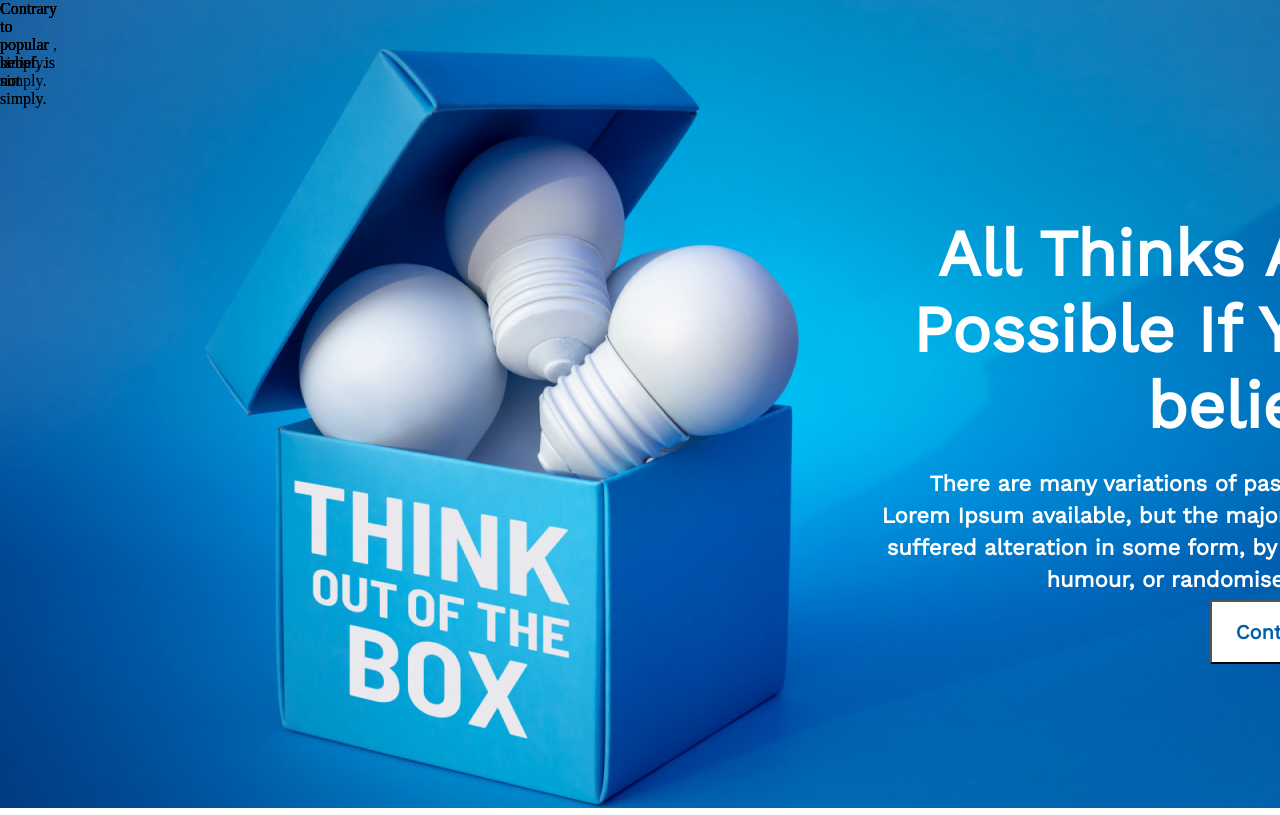
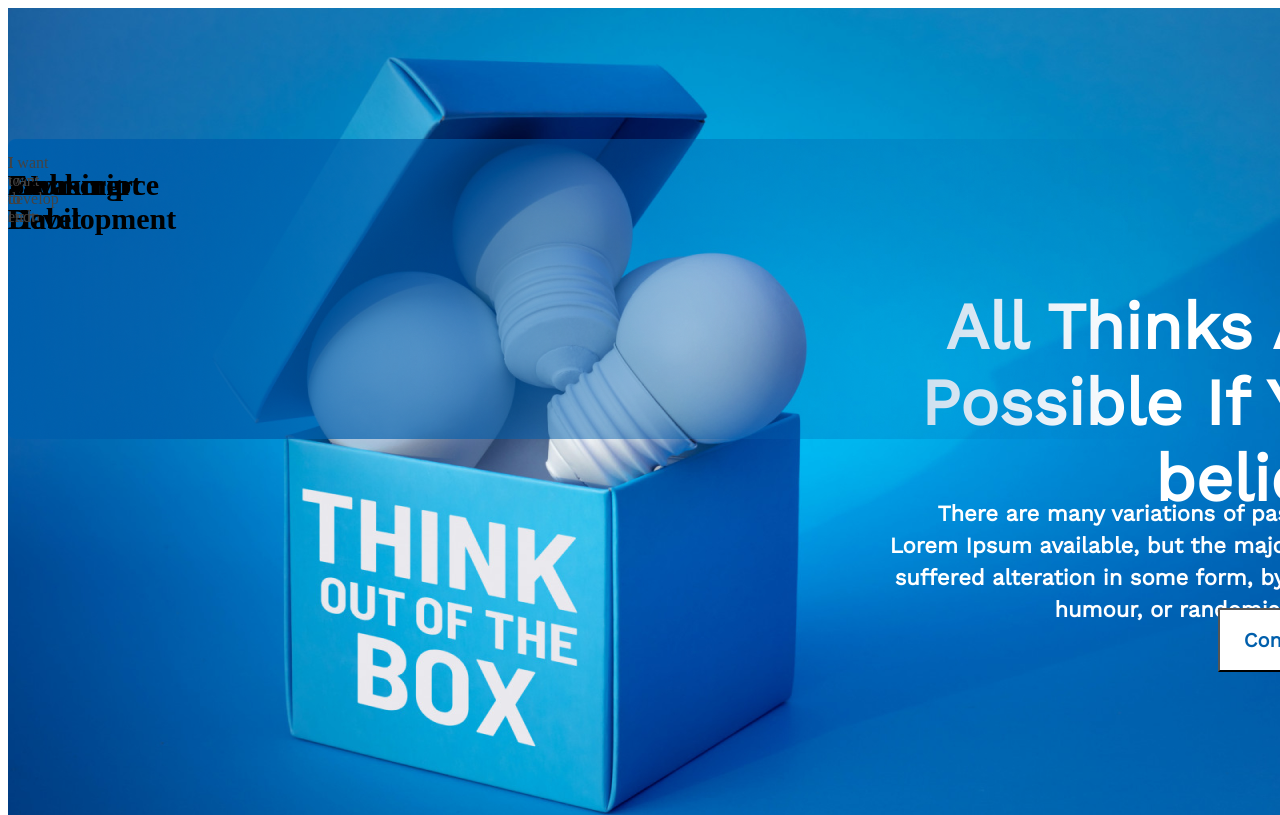
Before and after one commit to tolaapel/assignment-1, a plain HTML site: page index.html in a window 1280 px wide. Shown: the top 815 px of the page. Drawn offline with nearby package versions, Linux system fonts and the light colour scheme.

Commit message:
logo added

```diff
--- a/index.html
+++ b/index.html
@@ -22,16 +22,43 @@
         </section>
     </header>
     <main>
-        <img class="for-lady" src="images/person.png" alt="">
+        <section>
+
+        <img class="for-lady" src="images/person.png" alt="lady picture">
         <h3 class="lady-head">My failures of previous year</h3>
         <p class="lady-detail">Contrary to popular belief, Lorem Ipsum is not simply random text. It has roots in a piece of classical Latin literature from 45 BC, making it over 2000 years old. Richard McClintock.</p>
-        <ul class="point">
-              <li>Contrary to popular belief, is not simply.</li>
-              <li>Contrary to popular belief.</li>
-              <li>Contrary to popular , is not simply.</li>
-              <li>Contrary to popular belief, is not simply.</li>
-              <li>Contrary to popular simply.</li>
-        </ul>
+
+        </section>
+
+        <section class="my-plan">
+            <h3 class="section-title">My Plan</h3>
+            <div class="skill-container">
+                <div class="skill">
+                    <img src="../assignment-1/images/gradient1.png" alt="">
+                    <p class="skill-title">Web Development</p>
+                    <p class="skill-description">I want to start</p>
+                </div>
+                <div class="skill">
+                    <img src="" alt="">
+                    <p class="skill-title">Javascript</p>
+                    <p class="skill-description">I want to learn</p>
+                </div>
+                <div class="skill">
+                    <img src="" alt="">
+                    <p class="skill-title">Smoking Habit</p>
+                    <p class="skill-description">I want to end</p>
+                </div>
+                <div class="skill">
+                    <img src="" alt="">
+                    <p class="skill-title">Ecommerce</p>
+                    <p class="skill-description">I want to develop</p>
+                </div>
+            </div>
+
+
+        </section>
+
     </main>
+
 </body>
 </html>
--- a/styles/style.css
+++ b/styles/style.css
@@ -1,6 +1,5 @@
 *{
-    padding: 0px;
-    margin: 0px;
+
 
     font-style: normal;
     position: absolute;
@@ -95,3 +94,21 @@ font-weight: 400;
 font-size: 16px;
 line-height: 26p;
 color: #444343;
+
+}
+/* my plan */
+.my-plan{
+    margin-top: 130px;
+
+}
+.skill-container{
+    display: flex;
+}
+.skill-title{
+    font-weight: 700;
+font-size: 30px;
+
+}
+.skill-description{
+    color: #444343;
+}
```
